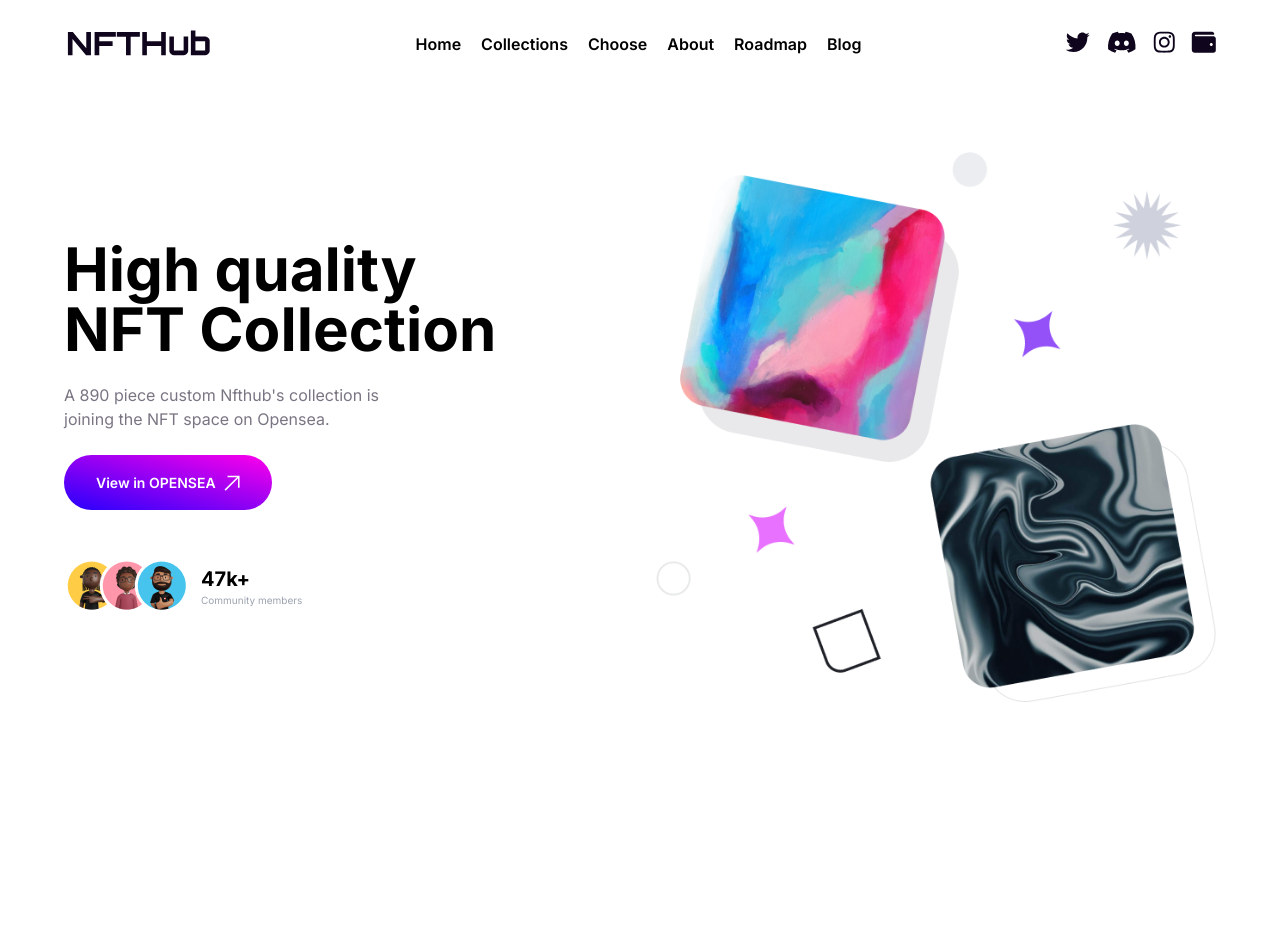
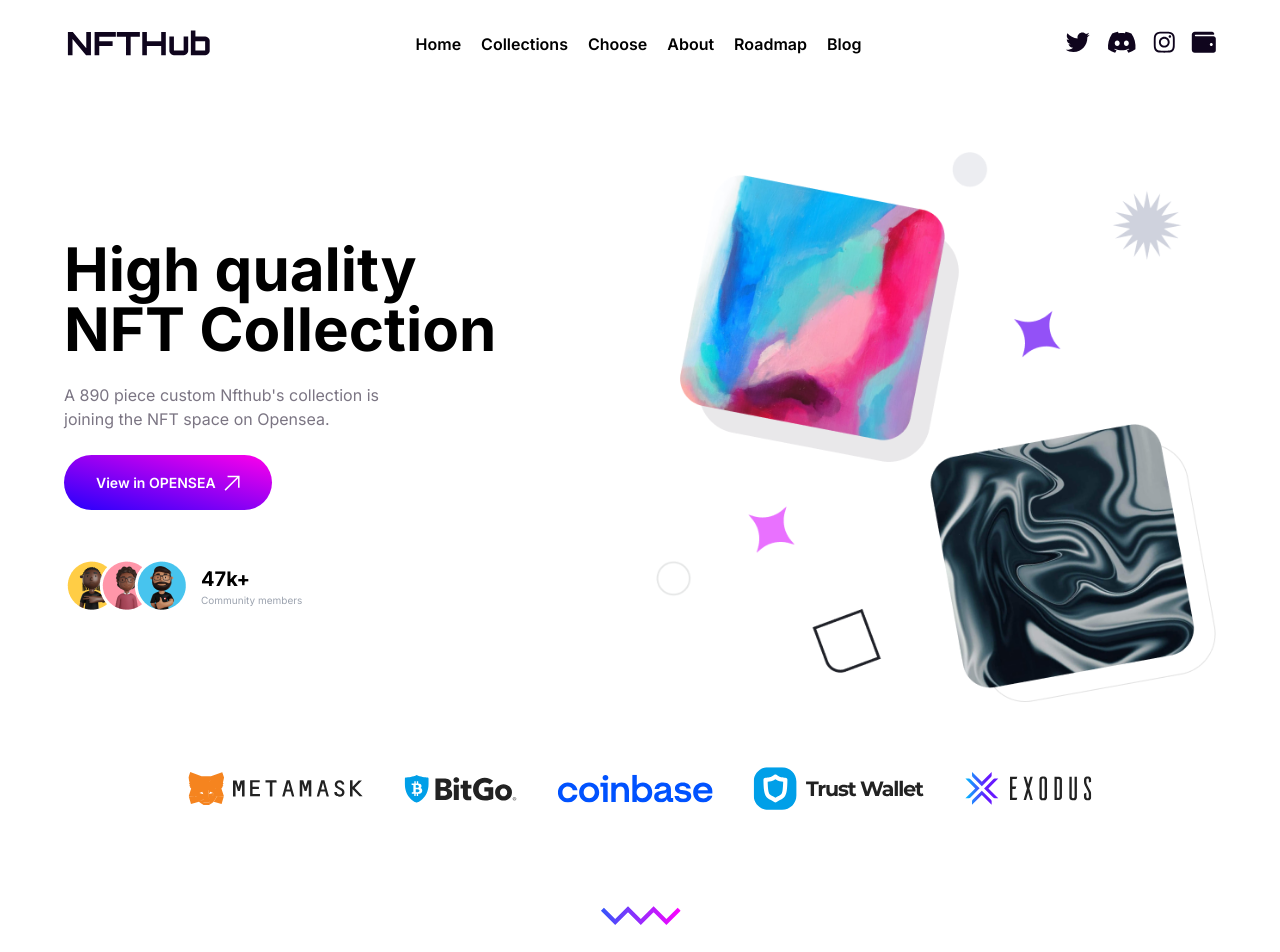
Before and after one commit to simonescob/NFTHub, a Next.js app: page / in a window 1280 px wide. Shown: the top 952 px of the page. Before the commit the page ends 800 px from the top, so only its background shows below. Built offline with nearby package versions, Linux system fonts and the light colour scheme.

Commit message:
separator component added

```diff
--- /dev/null
+++ b/src/app/Components/Separator.tsx
@@ -0,0 +1,12 @@
+import React from 'react'
+import separatorIcon from "../../assets/separator.svg"
+
+function Separator() {
+  return (
+    <div className='flex justify-center py-24'>
+      <img src={separatorIcon.src} alt="" />
+    </div>
+  )
+}
+
+export default Separator;
--- /dev/null
+++ b/src/app/Sections/Partners.tsx
@@ -0,0 +1,27 @@
+import React from 'react'
+import metamask from '../../assets/metamask.svg'
+import bitgo from '../../assets/bitgo.svg'
+import coinbase from '../../assets/coinbase.svg'
+import trustwallet from '../../assets/trust-wallet.svg'
+import exodus from '../../assets/exodus.svg'
+
+function Partners() {
+
+  const icons = [
+    metamask,
+    bitgo,
+    coinbase,
+    trustwallet,
+    exodus,
+  ]
+
+  return (
+    <div className='flex justify-center space-x-10'>
+      {icons.map((icon: any) => (
+        <img src={icon.src} alt="" />
+      ))}
+    </div>
+  )
+}
+
+export default Partners;
--- a/src/app/page.tsx
+++ b/src/app/page.tsx
@@ -1,6 +1,8 @@
 import Image from "next/image";
+import Separator from "./Components/Separator";
 import Navbar from "./Navbar";
 import Header from "./Sections/Header";
+import Partners from "./Sections/Partners";
 
 export default function Home() {
   return (
@@ -8,6 +10,8 @@ export default function Home() {
       <div className="w-full max-w-6xl">
         <Navbar/>
         <Header/>
+        <Partners/>
+        <Separator/>
       </div>
     </main>
   );
```
Also changed, not shown: src/assets/separator.svg (added).
